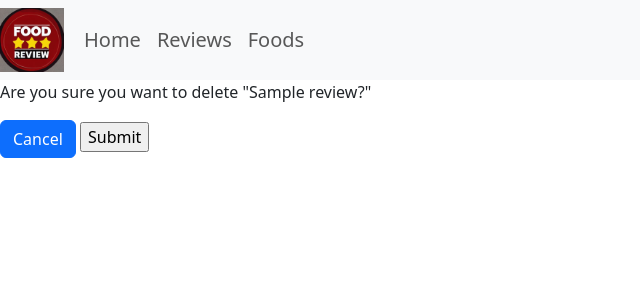
After one commit to kscall/cs3300-exploration, a Django app: page /review/1/delete_review/ in a window 1280 px wide. The commit adds this page. Shown: the top 300 px of the page, without its empty margins (0-640 px from the left). Run offline with Django 4.2, Linux system fonts and the light colour scheme; tables that the repository leaves empty hold one stand-in row (values such as "Sample post"); some libraries are stand-ins or nearby versions.

Commit message:
Delete & Update Reviews

```diff
--- /dev/null
+++ b/food_app/templates/food_app/review_delete.html
@@ -0,0 +1,14 @@
+{% extends 'food_app/base_template.html' %}
+{% load static %}
+
+{% block content %}
+  <!-- Prompt user to cancel or confirm deleting their project -->
+  <p>Are you sure you want to delete "{{ item }}?"</p>
+
+  <form action="{% url 'delete-review' item.id %}" method="POST">
+    {% csrf_token %}
+    <a class="btn btn-primary" href="{% url 'reviews' %}">Cancel</a>
+
+    <input type="submit" name="Confirm" />
+  </form>
+{% endblock %}
--- a/food_app/templates/food_app/review_detail.html
+++ b/food_app/templates/food_app/review_detail.html
@@ -11,4 +11,7 @@
   <p><strong>Rating:</strong> {{ review.rating }}/5</p>
   <p><strong>Details:</strong> {{ review.details }} </p>
 
+  <a class="btn btn-primary" href="{% url 'reviews' %}" role="Back">Back</a>
+  <a class="btn btn-primary" href="{% url 'update-review' review.id %}" role="Update">Update</a>
+
 {% endblock %}
--- a/food_app/templates/food_app/review_list.html
+++ b/food_app/templates/food_app/review_list.html
@@ -9,6 +9,7 @@
       {% for review in review_list %}
         <li>
           {{ review.name }} <a class="btn btn-primary" href="{{ review.get_absolute_url }}" role="button">View</a>
+          <a class="btn btn-danger" href="{% url 'delete-review' review.id %}" role="Delete">Delete</a>
         </li>
       {% endfor %}
     </ul>
--- a/food_app/urls.py
+++ b/food_app/urls.py
@@ -12,6 +12,9 @@ urlpatterns = [
 
     path('reviews/', views.ReviewListView.as_view(), name= 'reviews'),
     path('review/<int:pk>', views.ReviewDetailView.as_view(), name='review-detail'),
+
     path('reviews/create_review/', views.createReview, name='create-review'),
+    path('review/<int:review_id>/delete_review/', views.deleteReview, name='delete-review'),
+    path('review/<int:review_id>/update_review/', views.updateReview, name='update-review'),
 
 ]
--- a/food_app/views.py
+++ b/food_app/views.py
@@ -17,7 +17,7 @@ class ReviewListView(generic.ListView):
 class ReviewDetailView(generic.DetailView):
    model = Review
 
-
+# Update Review
 def createReview(request):
 
     form = ReviewForm()
@@ -33,3 +33,47 @@ def createReview(request):
 
     context = {'form': form}
     return render(request, 'food_app/review_form.html', context)
+
+# Delete Review
+def deleteReview(request, review_id):
+
+    # Initialize review we are deleting
+    review = Review.objects.get(pk=review_id)
+
+    # If user confirmed to delete their review, delete it and go back to review page
+    if request.method == 'POST':
+
+        review.delete()
+        return redirect('reviews')
+
+
+    # Redirect user to page confirming review deletion
+    context = {'item': review}
+    return render(request, 'food_app/review_delete.html', context)
+
+# Update Review
+def updateReview(request, review_id):
+
+    # Initialize review we are updating
+    review = Review.objects.get(pk=review_id)
+
+    # Create form with preexisting review info
+    form = ReviewForm(instance = review)
+
+    if request.method == 'POST':
+
+      # Create form instance with submitted data & preexisting review
+      form = ReviewForm(request.POST, instance = review)
+
+      # Ensure updated review credentials are valid
+      if form.is_valid():
+
+         # If so, update the review
+         review.save()
+
+         # Redirect back to the reviews page
+         return redirect('reviews')
+
+
+    context = {'form': form}
+    return render(request, 'food_app/review_form.html', context)
```
Also changed, not shown: media/borger_EXqe1q2.jfif (added), media/strawberry-ice-cream-2.jpg (added).
